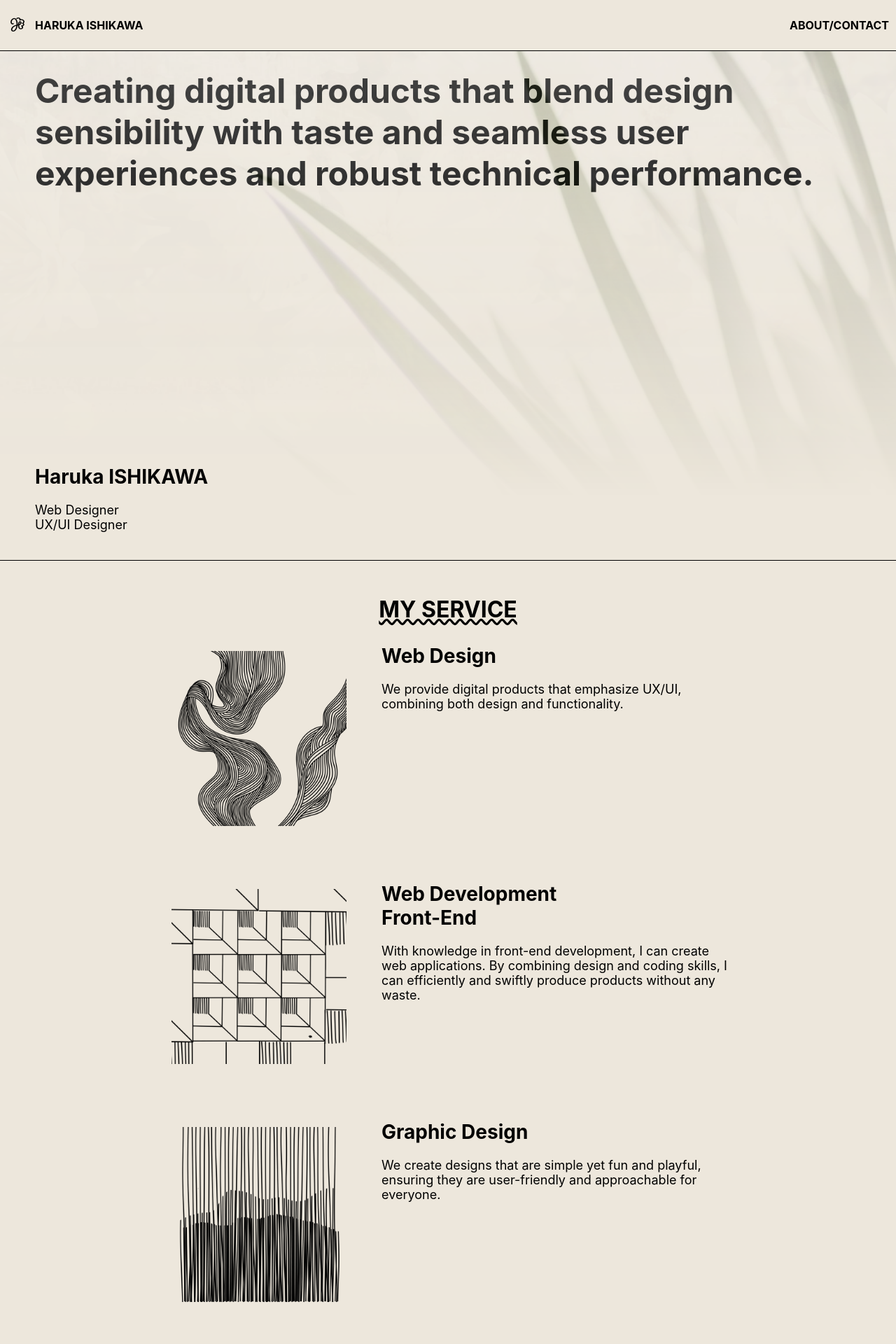
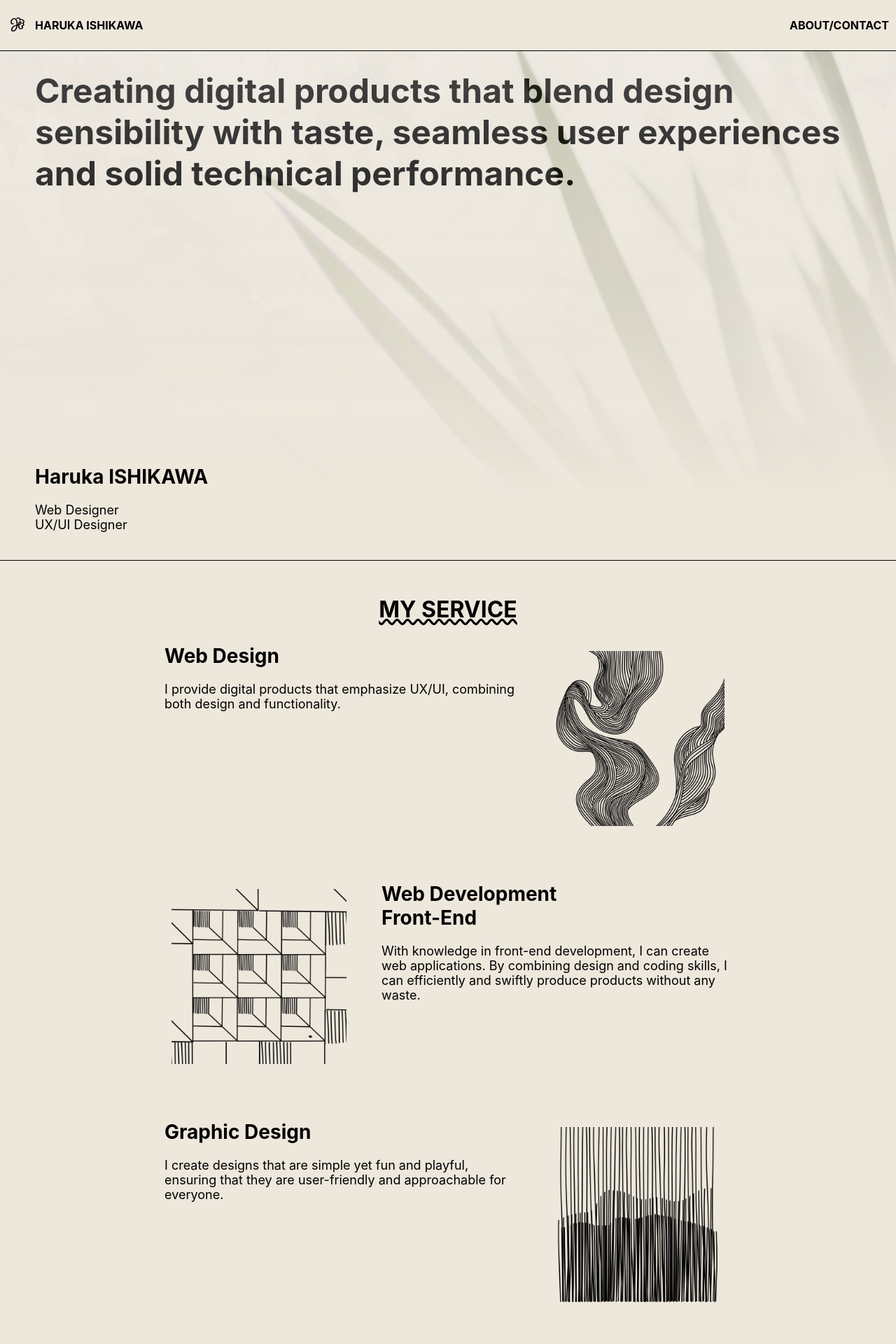
Before and after one commit to HAL13000/portfoliowebdesign, a React (Create React App) app: page / in a window 1280 px wide. Shown: the top 1920 px of the page at 70% size. Built offline with nearby package versions, Linux system fonts and the light colour scheme.

Commit message:
commit by Haru

```diff
--- a/src/pages/Index/Index.js
+++ b/src/pages/Index/Index.js
@@ -41,8 +41,8 @@ const Index = () => {
       <div className="hero">
         <div className="hero_container">
           <h1>
-            Creating digital products that blend design sensibility with taste
-            and seamless user experiences and robust technical performance.
+            Creating digital products that blend design sensibility with taste,
+            seamless user experiences and solid technical performance.
           </h1>
           <div className="heroBox">
             <p className="title">Haruka ISHIKAWA</p>
@@ -66,7 +66,7 @@ const Index = () => {
               <div className="serviceDescription">
                 <p className="title">Web Design</p>
                 <p className="description">
-                  We provide digital products that emphasize UX/UI, combining
+                  I provide digital products that emphasize UX/UI, combining
                   both design and functionality.
                 </p>
               </div>
@@ -93,8 +93,8 @@ const Index = () => {
               <div className="serviceDescription">
                 <p className="title">Graphic Design</p>
                 <p className="description">
-                  We create designs that are simple yet fun and playful,
-                  ensuring they are user-friendly and approachable for everyone.
+                  I create designs that are simple yet fun and playful, ensuring
+                  that they are user-friendly and approachable for everyone.
                 </p>
               </div>
             </div>
--- a/src/pages/Index/Index.scss
+++ b/src/pages/Index/Index.scss
@@ -102,15 +102,15 @@
             }
           }
         }
-        // .myServiceBox:nth-child(even) {
-        //   flex-direction: row-reverse;
-        //   @include sp {
-        //     flex-direction: column;
-        //     text-align: center;
-        //     display: flex;
-        //     align-items: center;
-        //   }
-        // }
+      }
+      .animated-element:nth-child(even) .myServiceBox {
+        flex-direction: row-reverse;
+        @include sp {
+          flex-direction: column;
+          text-align: center;
+          display: flex;
+          align-items: center;
+        }
       }
     }
 
```
